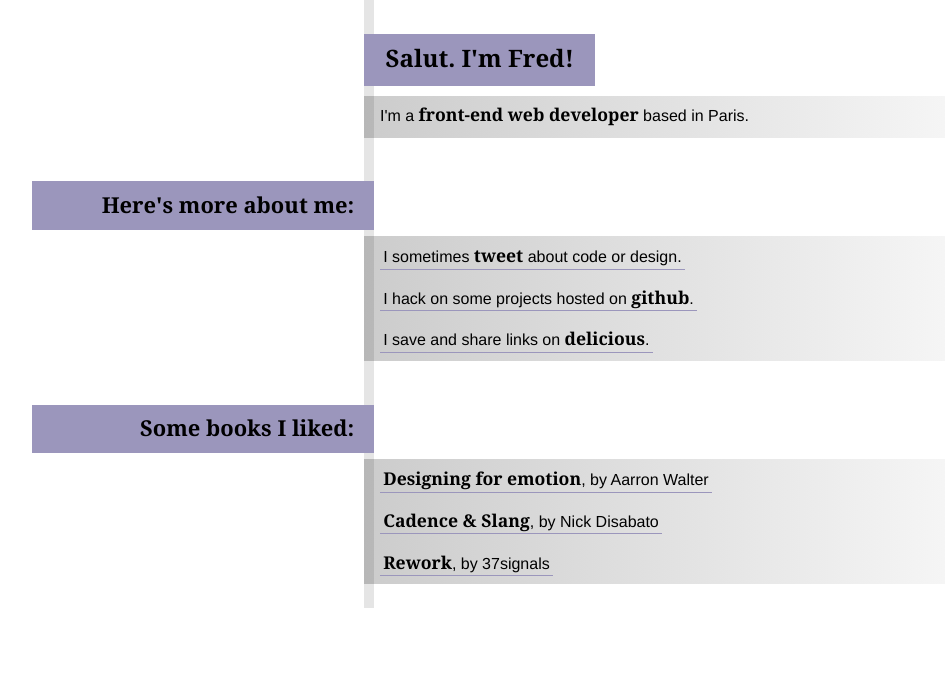
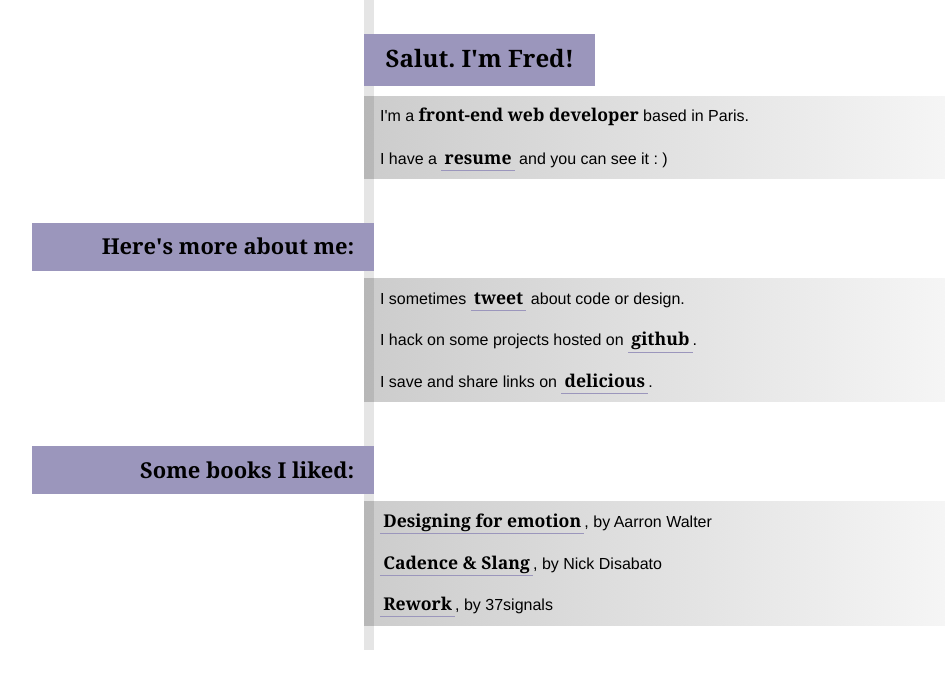
Before and after one commit to farnoux/farnoux.github.com, a Jekyll site: the page built from index.html, in a window 1280 px wide. Shown: the top 689 px of the page, without its empty margins (115-1060 px from the left). Built offline with Jekyll 4.4.1, drawn with Linux system fonts in a browser that asks for light colours.

Commit message:
Forgot index.html...

```diff
--- a/index.html
+++ b/index.html
@@ -6,18 +6,18 @@ title: Fred Arnoux
 <h1>Salut. I'm Fred!</h1>
 <h3>I'm a <em>front-end web developer</em> based in Paris.</h3>
 
+<p>I have a <a href="/resume/"><em>resume</em></a> and you can see it : )</a></p>
 
 <h2 class="west">Here's more about me:</h2>
 <ul>
-  <!-- <li><a href="/resume">I have a <em>resume</em>.</a></li> -->
-  <li><a href="https://twitter.com/farnoux">I sometimes <em>tweet</em> about code or design.</a></li>
-  <li><a href="https://github.com/farnoux">I hack on some projects hosted on <em>github</em>.</a></li>
-  <li><a href="http://delicious.com/farnoux">I save and share links on <em>delicious</em>.</a></li>
+  <li>I sometimes <a href="https://twitter.com/farnoux"><em>tweet</em></a> about code or design.</li>
+  <li>I hack on some projects hosted on <a href="https://github.com/farnoux"><em>github</em></a>.</li>
+  <li>I save and share links on <a href="http://delicious.com/farnoux"><em>delicious</em></a>.</li>
 </ul>
 
 <h2 class="west">Some books I liked:</h2>
 <ul>
-  <li><a href="http://www.abookapart.com/products/designing-for-emotion"><em>Designing for emotion</em>, by Aarron Walter</a></li>
-  <li><a href="http://cadence.cc/"><em>Cadence &amp; Slang</em>, by Nick Disabato</a></li>
-  <li><a href="http://37signals.com/rework/"><em>Rework</em>, by 37signals</a></li>
+  <li><a href="http://www.abookapart.com/products/designing-for-emotion"><em>Designing for emotion</em></a>, by Aarron Walter</li>
+  <li><a href="http://cadence.cc/"><em>Cadence &amp; Slang</em></a>, by Nick Disabato</li>
+  <li><a href="http://37signals.com/rework/"><em>Rework</em></a>, by 37signals</li>
 </ul>
```
